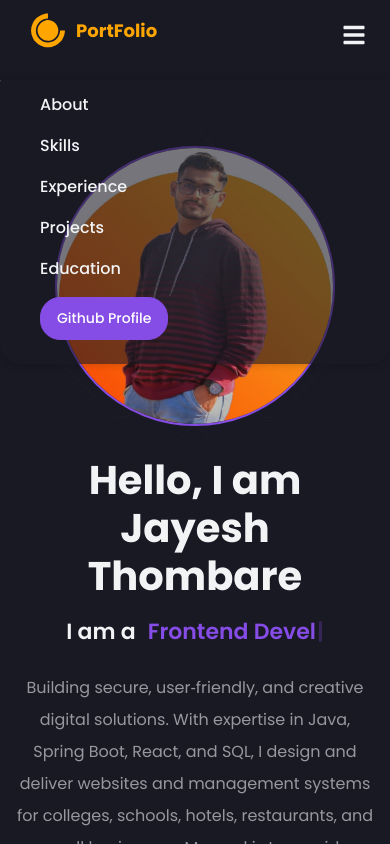
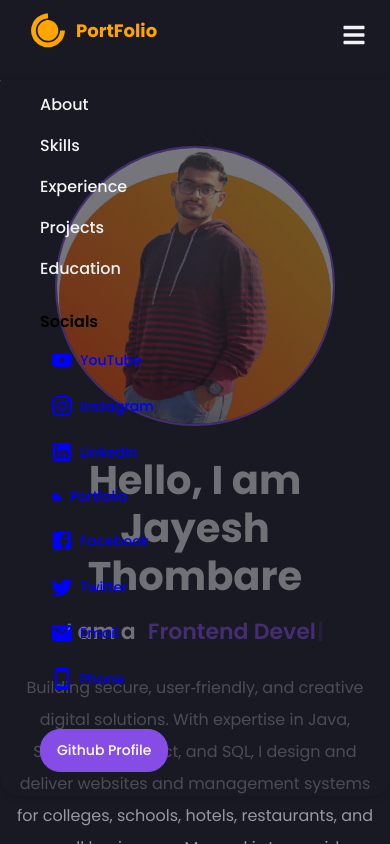
Before and after one commit to JayeshST/Jayesh_Thombare_PortFolio, a React (Create React App) app: page / in a window 390 px wide. Both pictures are taken after a click on the icon 354 px from the left and 35 px from the top of the page. Shown: the top 844 px of the page. Built offline with nearby package versions, Linux system fonts and the light colour scheme.

Commit message:
mobiledropdown changes

```diff
--- a/src/components/Navbar/index.js
+++ b/src/components/Navbar/index.js
@@ -109,8 +109,8 @@ const Navbar = () => {
                   position: "absolute",
                   top: "100%",
                   left: 0,
-                  background: "rgba(255,255,255,0.7)",  // faint background
-                  backdropFilter: "blur(8px)",           // blur effect
+                  background: "rgba(255,255,255,0.7)",
+                  backdropFilter: "blur(8px)",
                   boxShadow: "0px 4px 12px rgba(0,0,0,0.15)",
                   borderRadius: "10px",
                   zIndex: 1000,
@@ -118,7 +118,7 @@ const Navbar = () => {
                   flexWrap: "wrap",
                   gap: "16px",
                   padding: "14px",
-                  animation: "fadeIn 0.3s ease-in-out"   // smooth fade animation
+                  animation: "fadeIn 0.3s ease-in-out"
                 }}
               >
                 {socialLinks.map((item, index) => (
@@ -161,12 +161,31 @@ const Navbar = () => {
             <MobileLink href="#projects" onClick={() => setIsOpen(false)}>Projects</MobileLink>
             <MobileLink href="#education" onClick={() => setIsOpen(false)}>Education</MobileLink>
 
+            {/* Socials Dropdown inside Mobile Menu */}
+            <div style={{ marginTop: "12px" }}>
+              <span style={{ fontWeight: "600", marginBottom: "8px", display: "block" }}>Socials</span>
+              <div style={{ display: "flex", flexDirection: "column", gap: "10px" }}>
+                {socialLinks.map((item, index) => (
+                  <a
+                    key={index}
+                    href={item.href}
+                    target="_blank"
+                    rel="noopener noreferrer"
+                    style={linkStyle}
+                  >
+                    {item.icon} {item.label}
+                  </a>
+                ))}
+              </div>
+            </div>
+
             <GitHubButton
               style={{
                 padding: '10px 16px',
                 background: `${theme.primary}`,
                 color: 'white',
-                width: 'max-content'
+                width: 'max-content',
+                marginTop: "16px"
               }}
               href={Bio.github}
               target="_blank"
```
Also changed, not shown: 1 other file (tests, documents, lock files or other folders).
